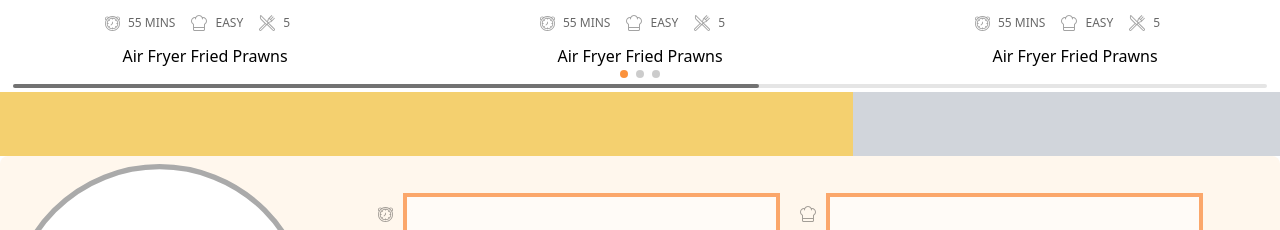
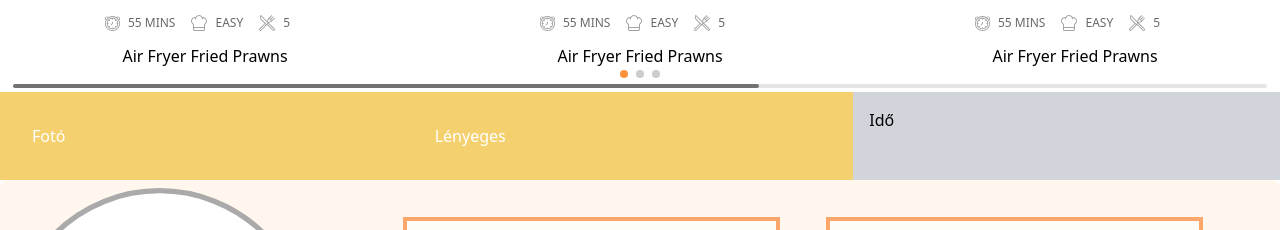
Before and after one commit to progmatic-fs-2023/receptkiraly, a React (Vite) app in the folder client/: page / in a window 1280 px wide. Shown: the part 1990-2220 px from the top of the page. Built offline with nearby package versions, Linux system fonts and the light colour scheme; no server answers.

Commit message:
Belső divek kialakítása

```diff
--- a/client/src/components/DetailedRecipe.jsx
+++ b/client/src/components/DetailedRecipe.jsx
@@ -44,10 +44,20 @@ function DetailedRecipe({ editMode }) {
 
   return (
     <section>
-    <div className="flex">
-  <div className="flex-1 bg-blue-500 p-8"/>
-  <div className="w-1/3 bg-gray-300 p-4"/>
+<div className="flex flex-col lg:flex-row">
+  <div className="flex-1 lg:w-2/3 bg-blue-500 p-8 lg:flex">
+    <div className="flex-1 lg:mr-4">
+      <p className="text-white">Fotó</p>
+    </div>
+    <div className="flex-1">
+      <p className="text-white">Lényeges</p>
+    </div>
+  </div>
+  <div className="w-full lg:w-1/3 bg-gray-300 p-4 mt-4 lg:mt-0">
+    <p>Idő</p>
+  </div>
 </div>
+
     <form onSubmit="API CALL">
       <div className="lg:flex items-center justify-center bg-orange-50 rounded-lg">
         <ImageUpload
```
